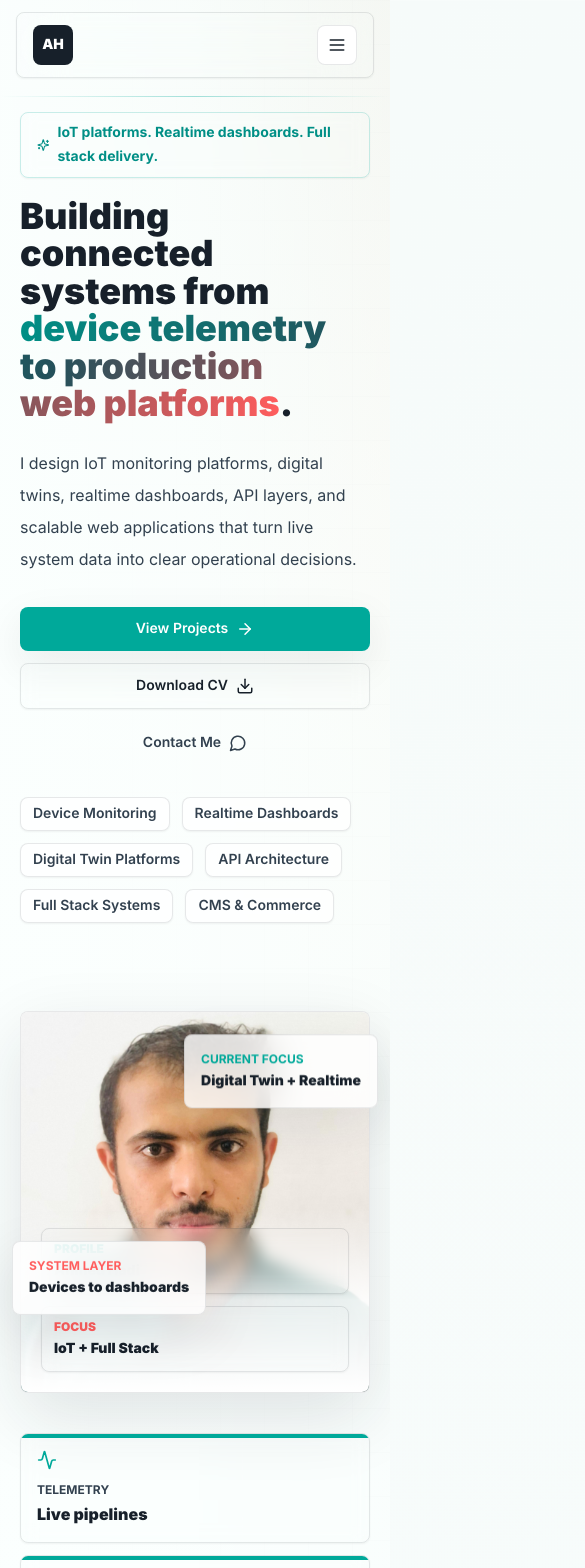
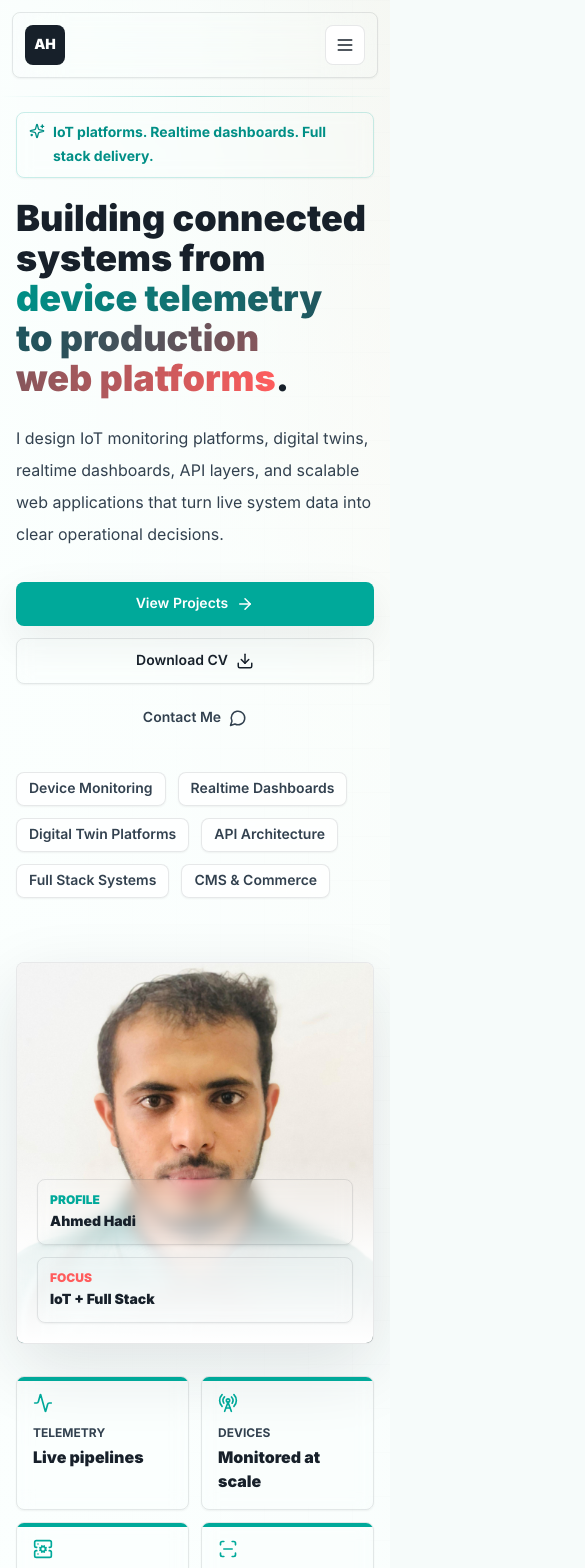
Before and after one commit to AhmedHadi77/ahmed-hadi-portfolio, a Next.js app: page / in a window 390 px wide. Shown: the top 1568 px of the page, 585 px wide, since content can reach past the window. Built offline with nearby package versions, Linux system fonts and the light colour scheme.

Commit message:
Improve mobile layout responsiveness

```diff
--- a/src/app/globals.css
+++ b/src/app/globals.css
@@ -17,10 +17,12 @@ html {
   scroll-behavior: smooth;
   scroll-padding-top: 92px;
   letter-spacing: 0;
+  overflow-x: hidden;
 }
 
 body {
   min-height: 100vh;
+  overflow-x: hidden;
   background:
     linear-gradient(180deg, rgba(246, 251, 250, 0.96), rgba(255, 255, 255, 0.98)),
     var(--background);
@@ -92,8 +94,8 @@ a {
   }
 
   .section-padding {
-    padding-bottom: 4.5rem;
-    padding-top: 4.5rem;
+    padding-bottom: 3.75rem;
+    padding-top: 3.75rem;
   }
 
   .interactive-surface {
--- a/src/components/layout/footer.tsx
+++ b/src/components/layout/footer.tsx
@@ -9,7 +9,7 @@ export function Footer() {
 
   return (
     <footer className="border-t border-ink/10 bg-white">
-      <div className="mx-auto grid max-w-7xl gap-10 px-6 py-12 lg:grid-cols-[1.1fr_0.9fr_0.8fr]">
+      <div className="mx-auto grid max-w-7xl gap-10 px-5 py-12 sm:px-6 lg:grid-cols-[1.1fr_0.9fr_0.8fr]">
         <div>
           <Link href="#home" className="flex items-center gap-3">
             <span className="grid h-11 w-11 place-items-center rounded-lg bg-ink text-sm font-black text-white">
--- a/src/components/layout/header.tsx
+++ b/src/components/layout/header.tsx
@@ -53,10 +53,10 @@ export function Header() {
   }, []);
 
   return (
-    <header className="fixed inset-x-0 top-0 z-50 px-4 py-3 sm:px-6">
+    <header className="fixed inset-x-0 top-0 z-50 px-3 py-3 sm:px-6">
       <nav
         className={cn(
-          "mx-auto flex max-w-7xl items-center justify-between rounded-lg border border-ink/10 px-4 transition duration-300",
+          "mx-auto flex max-w-7xl items-center justify-between rounded-lg border border-ink/10 px-3 transition duration-300 sm:px-4",
           isScrolled
             ? "bg-white/88 py-2 shadow-soft backdrop-blur-xl"
             : "bg-white/72 py-3 shadow-sm backdrop-blur-xl"
@@ -118,7 +118,7 @@ export function Header() {
       <AnimatePresence>
         {isOpen ? (
           <motion.div
-            className="fixed inset-x-4 top-[76px] z-40 rounded-lg border border-ink/10 bg-white p-4 shadow-premium lg:hidden"
+            className="fixed inset-x-3 top-[76px] z-40 max-h-[calc(100dvh-92px)] overflow-y-auto rounded-lg border border-ink/10 bg-white p-4 shadow-premium sm:inset-x-6 lg:hidden"
             initial={{ opacity: 0, y: -12 }}
             animate={{ opacity: 1, y: 0 }}
             exit={{ opacity: 0, y: -12 }}
--- a/src/components/sections/about-section.tsx
+++ b/src/components/sections/about-section.tsx
@@ -17,8 +17,8 @@ export function AboutSection() {
           </Reveal>
 
           <Reveal delay={0.08}>
-            <div className="premium-surface rounded-lg p-6 sm:p-8">
-              <div className="space-y-6 text-lg leading-9 text-graphite">
+            <div className="premium-surface rounded-lg p-5 sm:p-8">
+              <div className="space-y-5 text-base leading-8 text-graphite sm:space-y-6 sm:text-lg sm:leading-9">
                 <p>
                   I build across the full connected-product stack: device
                   simulation, telemetry flows, backend services, databases,
--- a/src/components/sections/hero-section.tsx
+++ b/src/components/sections/hero-section.tsx
@@ -17,18 +17,18 @@ export function HeroSection() {
       <div className="absolute inset-0 bg-[linear-gradient(90deg,rgba(251,255,254,0.98)_0%,rgba(251,255,254,0.92)_48%,rgba(251,255,254,0.72)_100%)]" />
       <div className="absolute inset-x-0 top-24 h-px bg-gradient-to-r from-transparent via-aqua/35 to-transparent" />
 
-      <div className="relative mx-auto grid max-w-7xl items-center gap-10 px-5 pb-16 sm:px-6 sm:pb-20 lg:min-h-[84svh] lg:grid-cols-[1.04fr_0.96fr] lg:gap-14">
+      <div className="relative mx-auto grid max-w-7xl items-center gap-8 px-4 pb-14 sm:gap-10 sm:px-6 sm:pb-20 lg:min-h-[84svh] lg:grid-cols-[1.04fr_0.96fr] lg:gap-14">
         <motion.div
           className="max-w-4xl"
           initial={{ opacity: 0, y: 22 }}
           animate={{ opacity: 1, y: 0 }}
           transition={{ duration: 0.62, ease: [0.22, 1, 0.36, 1] }}
         >
-          <p className="mb-5 inline-flex max-w-full items-center gap-2 rounded-lg border border-aqua/20 bg-white/82 px-4 py-2 text-sm font-bold leading-6 text-[#008F86] shadow-sm backdrop-blur">
-            <Sparkles size={16} />
+          <p className="mb-5 inline-flex max-w-full items-start gap-2 rounded-lg border border-aqua/20 bg-white/82 px-3 py-2 text-left text-sm font-bold leading-6 text-[#008F86] shadow-sm backdrop-blur sm:items-center sm:px-4">
+            <Sparkles className="mt-0.5 shrink-0 sm:mt-0" size={16} />
             <span>IoT platforms. Realtime dashboards. Full stack delivery.</span>
           </p>
-          <h1 className="max-w-4xl text-balance text-4xl font-black leading-[1.04] text-ink sm:text-5xl lg:text-6xl">
+          <h1 className="max-w-4xl text-balance text-3xl font-black leading-[1.08] text-ink min-[380px]:text-4xl sm:text-5xl lg:text-6xl">
             Building connected systems from{" "}
             <span className="gradient-text">device telemetry to production web platforms</span>.
           </h1>
@@ -39,15 +39,15 @@ export function HeroSection() {
           </p>
 
           <div className="mt-8 flex flex-col gap-3 sm:flex-row sm:flex-wrap">
-            <ButtonLink href="#projects">
+            <ButtonLink href="#projects" className="w-full sm:w-auto">
               View Projects
               <ArrowRight size={18} />
             </ButtonLink>
-            <ButtonLink href={siteConfig.cvPath} variant="secondary" download>
+            <ButtonLink href={siteConfig.cvPath} variant="secondary" className="w-full sm:w-auto" download>
               Download CV
               <Download size={18} />
             </ButtonLink>
-            <ButtonLink href="#contact" variant="ghost">
+            <ButtonLink href="#contact" variant="ghost" className="w-full sm:w-auto">
               Contact Me
               <MessageCircle size={18} />
             </ButtonLink>
@@ -61,7 +61,7 @@ export function HeroSection() {
         </motion.div>
 
         <motion.div
-          className="relative mx-auto mt-12 w-full max-w-[480px] lg:mt-0"
+          className="relative mx-auto mt-8 w-full max-w-[420px] sm:mt-12 sm:max-w-[480px] lg:mt-0"
           initial={{ opacity: 0, scale: 0.97, y: 18 }}
           animate={{ opacity: 1, scale: 1, y: 0 }}
           transition={{ duration: 0.62, ease: [0.22, 1, 0.36, 1], delay: 0.1 }}
@@ -75,7 +75,7 @@ export function HeroSection() {
               width={1200}
               height={900}
               priority
-              className="h-[380px] w-full object-cover object-[center_34%] sm:h-[500px] lg:h-[540px]"
+              className="h-[340px] w-full object-cover object-[center_34%] min-[380px]:h-[380px] sm:h-[500px] lg:h-[540px]"
             />
             <div className="absolute inset-x-0 bottom-0 bg-gradient-to-t from-white via-white/90 to-transparent p-5">
               <div className="grid gap-3 sm:grid-cols-2">
@@ -92,7 +92,7 @@ export function HeroSection() {
           </div>
 
           <motion.div
-            className="glass-panel absolute -right-2 top-6 rounded-lg p-4 sm:-right-8 sm:top-8"
+            className="glass-panel absolute -right-2 top-6 hidden rounded-lg p-4 sm:block sm:-right-8 sm:top-8"
             animate={{ y: [0, -10, 0] }}
             transition={{ duration: 7.5, repeat: Infinity, ease: "easeInOut" }}
           >
@@ -101,7 +101,7 @@ export function HeroSection() {
           </motion.div>
 
           <motion.div
-            className="glass-panel absolute -left-2 bottom-20 rounded-lg p-4 sm:-left-8 sm:bottom-24"
+            className="glass-panel absolute -left-2 bottom-20 hidden rounded-lg p-4 sm:block sm:-left-8 sm:bottom-24"
             animate={{ y: [0, 10, 0] }}
             transition={{ duration: 8, repeat: Infinity, ease: "easeInOut" }}
           >
@@ -111,7 +111,7 @@ export function HeroSection() {
         </motion.div>
 
         <motion.div
-          className="grid gap-3 sm:grid-cols-2 lg:col-span-2 lg:grid-cols-4"
+          className="grid grid-cols-2 gap-3 lg:col-span-2 lg:grid-cols-4"
           initial={{ opacity: 0, y: 18 }}
           animate={{ opacity: 1, y: 0 }}
           transition={{ duration: 0.52, delay: 0.18, ease: [0.22, 1, 0.36, 1] }}
--- a/src/components/ui/button-link.tsx
+++ b/src/components/ui/button-link.tsx
@@ -20,7 +20,7 @@ const variantClasses = {
 
 const sizeClasses = {
   sm: "px-4 py-2 text-sm",
-  md: "px-5 py-3 text-sm sm:text-base"
+  md: "px-4 py-3 text-sm sm:px-5 sm:text-base"
 };
 
 export function ButtonLink({
@@ -32,7 +32,7 @@ export function ButtonLink({
   ...props
 }: ButtonLinkProps) {
   const classes = cn(
-    "inline-flex items-center justify-center gap-2 rounded-lg font-semibold transition duration-300 focus:outline-none focus-visible:ring-2 focus-visible:ring-aqua focus-visible:ring-offset-2",
+    "inline-flex min-h-11 items-center justify-center gap-2 rounded-lg text-center font-semibold transition duration-300 focus:outline-none focus-visible:ring-2 focus-visible:ring-aqua focus-visible:ring-offset-2",
     variantClasses[variant],
     sizeClasses[size],
     className
```
Also changed, not shown: src/components/sections/contact-section.tsx (+4 -4 lines), src/components/sections/projects-section.tsx (+16 -16 lines).
